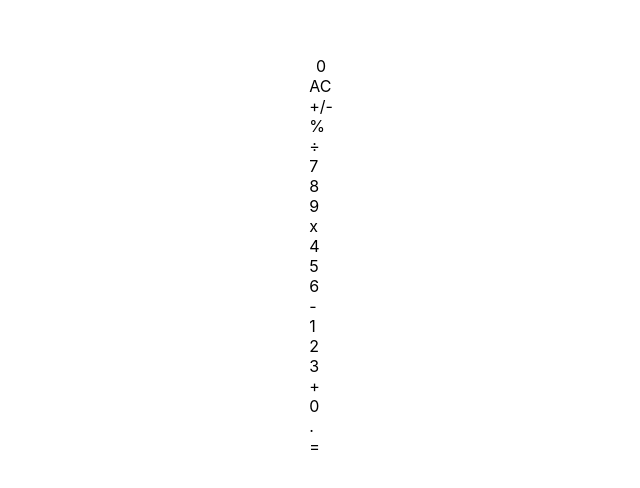
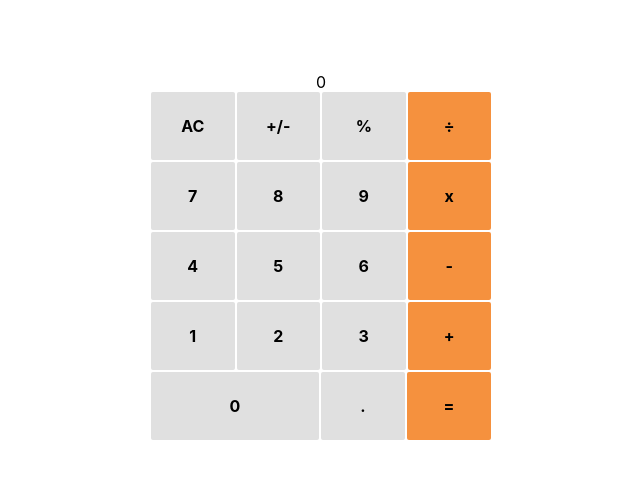
Before and after one commit to rloterh/Calculator, a React (Create React App) app: page / in a window 1280 px wide. Shown: the part 144-632 px from the top of the page, without its empty margins (319-959 px from the left). Built offline with nearby package versions, Linux system fonts and the light colour scheme.

Commit message:
Add styling to button and button groups

```diff
--- a/src/index.css
+++ b/src/index.css
@@ -42,3 +42,44 @@ code {
   align-items: center;
   justify-items: center;
 }
+
+.button {
+  display: flex;
+  align-items: center;
+  justify-content: center;
+  color:#000;
+  font-weight: 700;
+  padding: 24px 0;
+  background-color:#e0e0e0;
+  border-radius: 2px;
+  width: 100%;
+  cursor: pointer;
+}
+
+.button-groups {
+  display: flex;
+  flex-direction: column;
+  width: 340px;
+  gap: 2px;
+}
+
+.btn-group-a,
+.btn-group-b {
+  display: flex;
+  justify-content: space-between;
+  gap: 2px;
+}
+
+.btn-group-b .button:first-child {
+  flex: 2;
+}
+
+.btn-group-b .button:nth-child(2),
+.btn-group-b .button:nth-child(3) {
+  flex: 1;
+}
+
+.btn-group-a .button:last-child,
+.btn-group-b .button:last-child {
+  background-color: #f5913e;
+}
```
